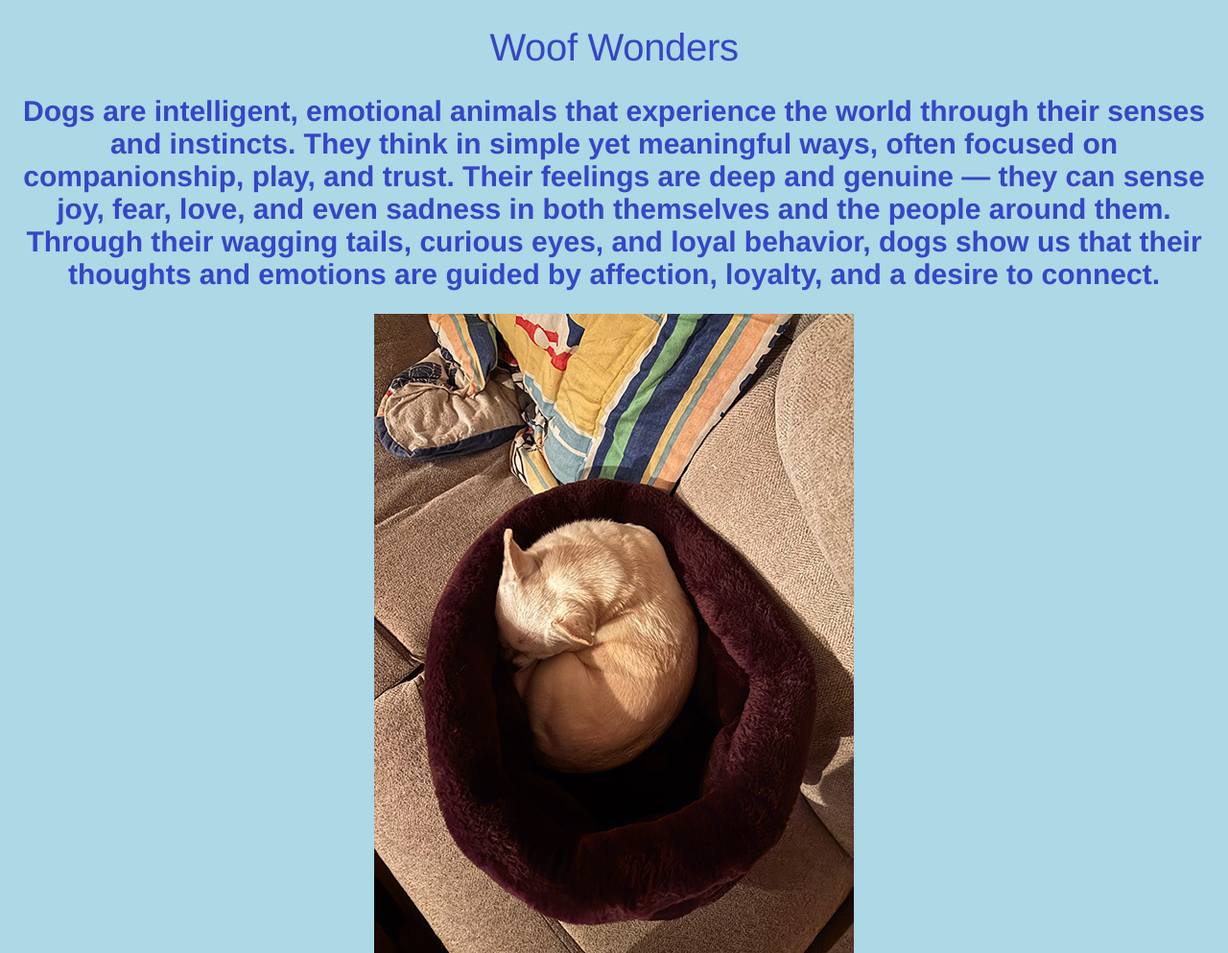
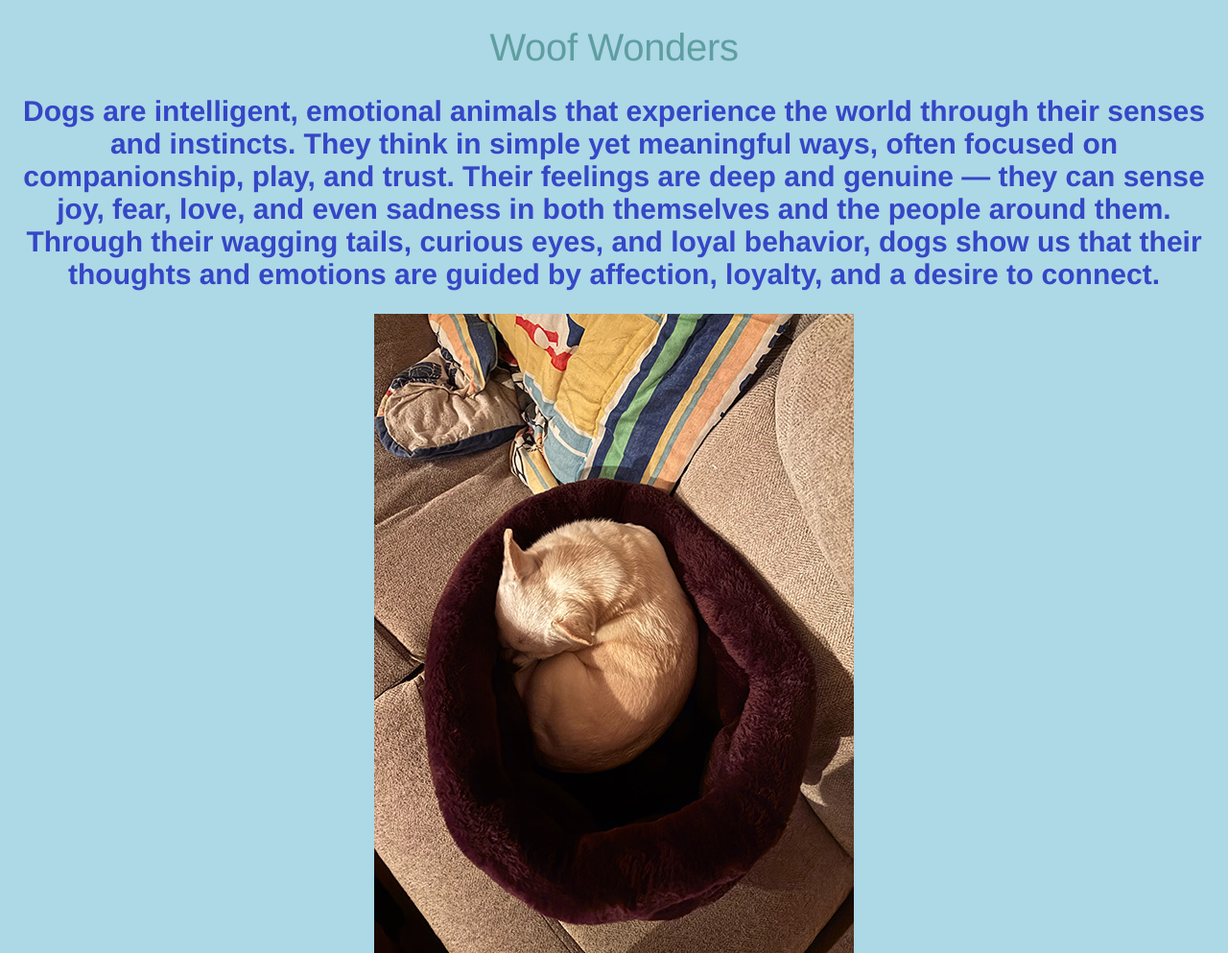
Before and after one commit to majamayes/L5Mayes, a website: page index.html in a window 1280 px wide. Shown: the top 993 px of the page at 96% size. Drawn offline with Linux system fonts and the light colour scheme.

Commit message:
text colour

```diff
--- a/index.html
+++ b/index.html
@@ -31,6 +31,9 @@
     body {
   background-color: lightblue;
 }
+h1 {
+    color:cadetblue;
+}
 </style>
 
     </main>
```
